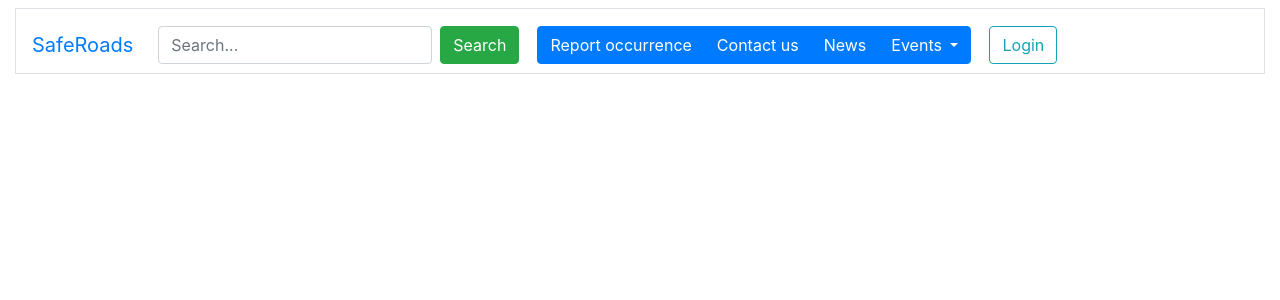
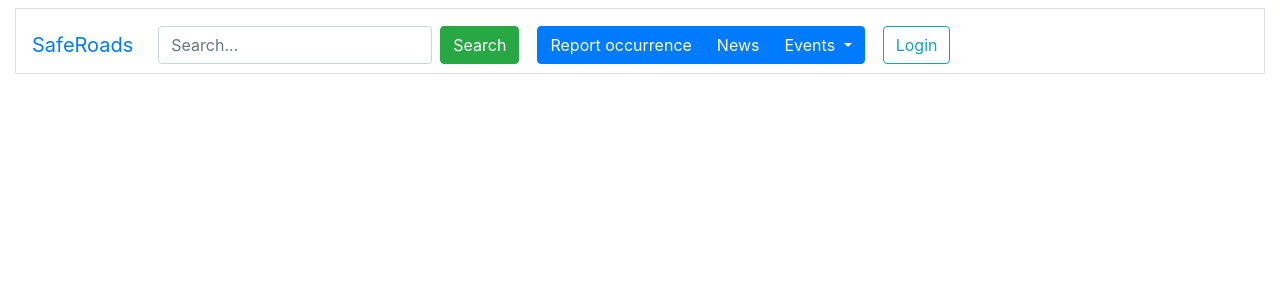
Before and after one commit to BeneditoBraimo/cs, a Flask app: page /index in a window 1280 px wide. Shown: the top 300 px of the page. Run offline with Flask 3, Linux system fonts and the light colour scheme; some libraries are stand-ins or nearby versions.

Commit message:
removed 'contact us' button from navigation menu

```diff
--- a/templates/html/header.html
+++ b/templates/html/header.html
@@ -22,7 +22,6 @@
                 <ul class="navbar-nav">
                 <div class="btn-group">
                     <button type="button" class="btn btn-primary" onclick="window.location.href='show_report_form'">Report occurrence</button>
-                    <button type="button" class="btn btn-primary">Contact us</button>
                     <button class="btn btn-primary" type="button">News</button>
                     <div class="btn-group">
                       <button type="button" class="btn btn-primary dropdown-toggle" data-toggle="dropdown">
```
